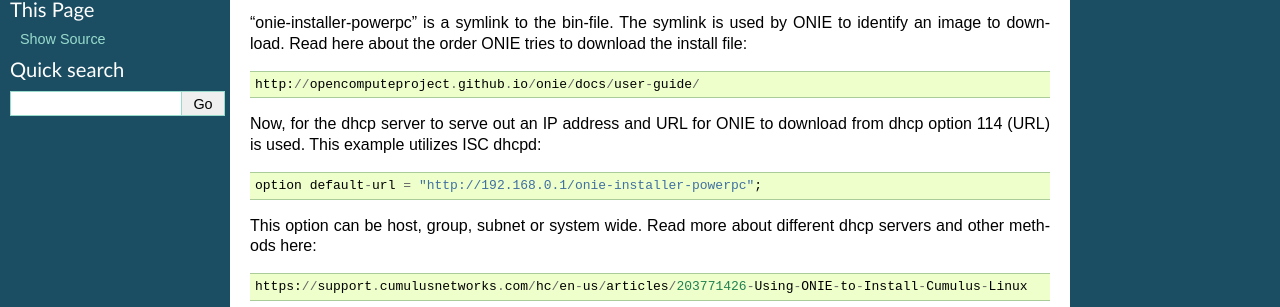
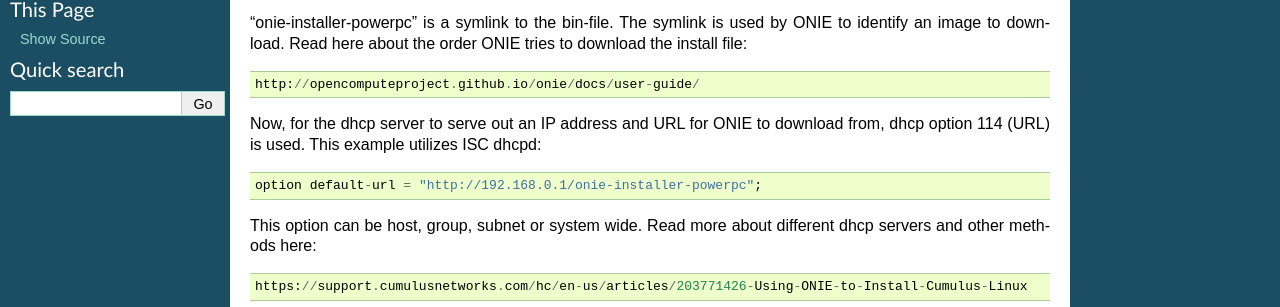
Before and after one commit to norcams/iaas, a Sphinx documentation site: the page built from docs/howtos/cumulus-install.rst, in a window 1280 px wide. Shown: the part 305-612 px from the top of the page. Built offline with Sphinx 7.4.7, drawn with Linux system fonts in a browser that asks for light colours.

Commit message:
Added comma

```diff
--- a/docs/howtos/cumulus-install.rst
+++ b/docs/howtos/cumulus-install.rst
@@ -24,7 +24,7 @@ download the install file::
   http://opencomputeproject.github.io/onie/docs/user-guide/
 
 Now, for the dhcp server to serve out an IP address
-and URL for ONIE to download from dhcp option 114 (URL)
+and URL for ONIE to download from, dhcp option 114 (URL)
 is used. This example utilizes ISC dhcpd::
 
   option default-url = "http://192.168.0.1/onie-installer-powerpc";
```
